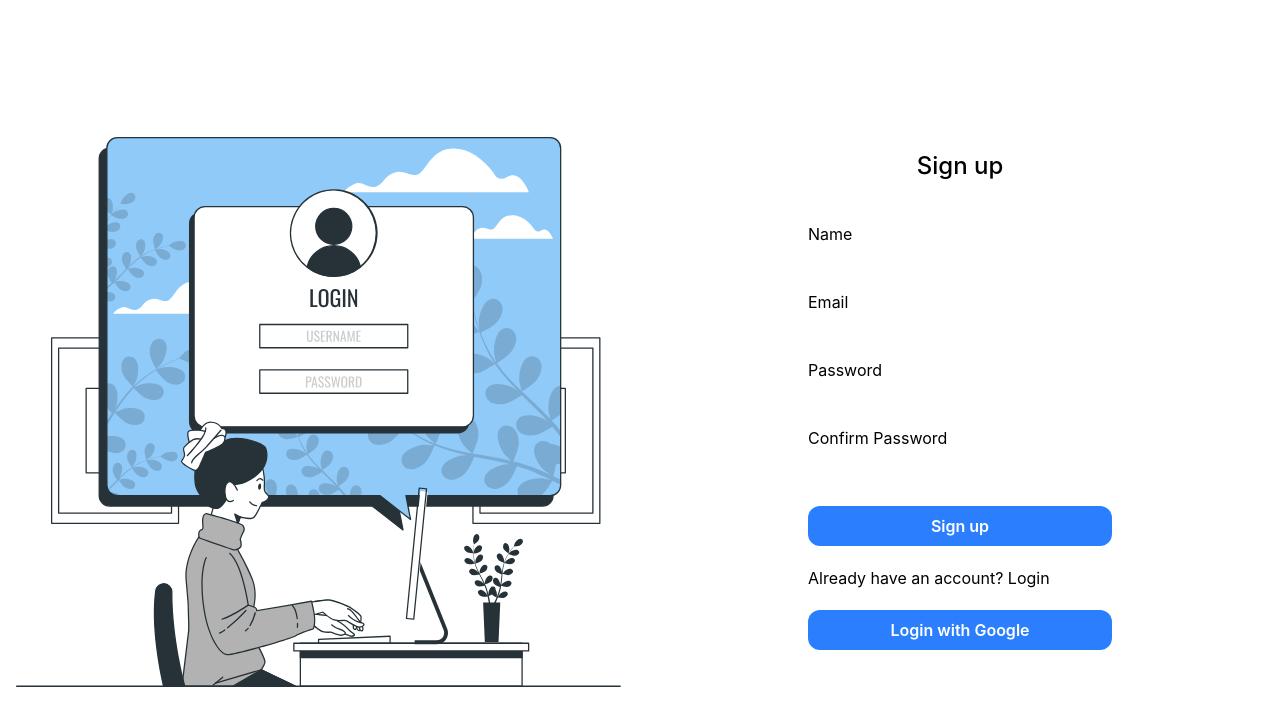
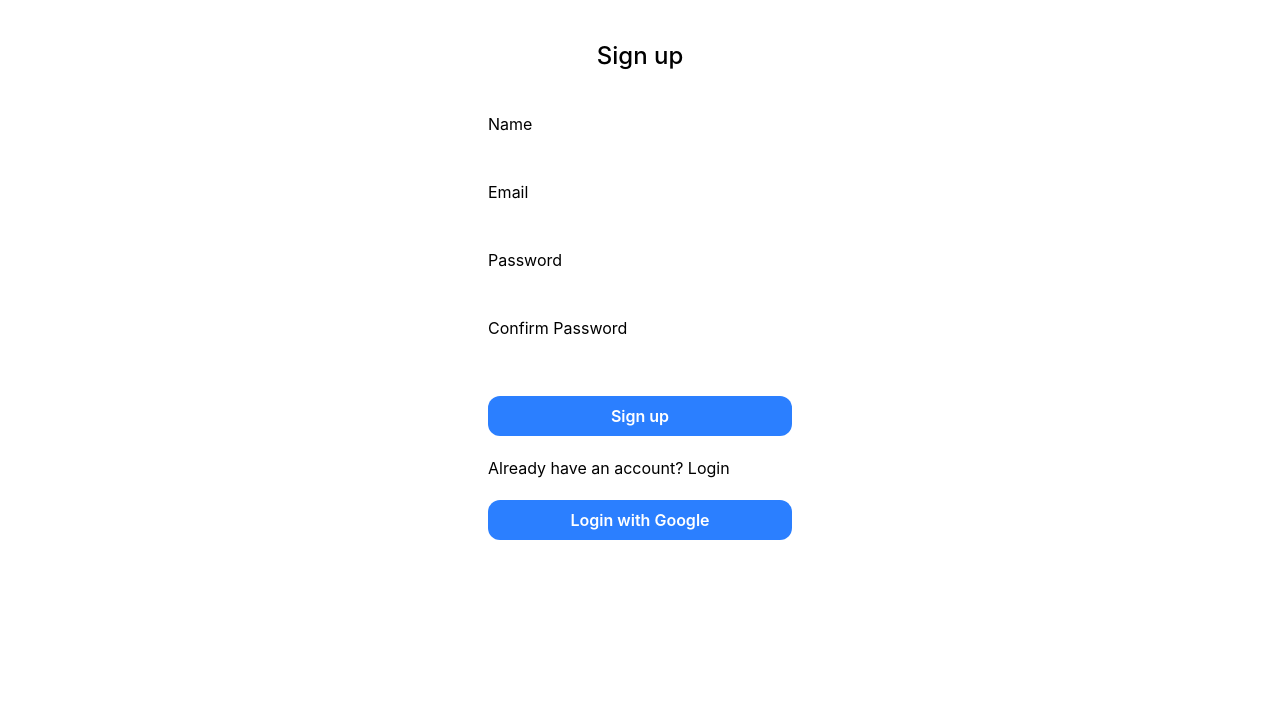
Before and after one commit to MdAshiqurRahman98/task-manager-client, a React (Vite) app: page /signup in a window 1280 px wide. Shown: the top 726 px of the page. Built offline with nearby package versions, Linux system fonts and the light colour scheme.

Commit message:
Signup and Login updated

```diff
--- a/src/pages/Login.jsx
+++ b/src/pages/Login.jsx
@@ -1,6 +1,5 @@
 import { useForm } from 'react-hook-form';
 import { useNavigate } from 'react-router';
-import loginImage from '../assets/images/login.svg';
 
 const Login = () => {
     const { register, handleSubmit } = useForm();
@@ -17,11 +16,7 @@ const Login = () => {
     };
 
     return (
-        <div className="flex max-w-7xl h-screen items-center mx-auto">
-            <div className="w-1/2">
-                <img src={loginImage} className="h-full w-full" alt="" />
-            </div>
-            <div className="w-1/2 grid place-items-center">
+        <div className="grid place-items-center">
             <div className="bg-primary/5 w-full max-w-sm rounded-lg grid place-items-center p-10">
                 <h1 className="mb-10 font-medium text-2xl">Login</h1>
                 <form className="space-y-3 w-full" onSubmit={handleSubmit(onSubmit)}>
@@ -69,7 +64,6 @@ const Login = () => {
                 </form>
             </div>
         </div>
-        </div>
     );
 };
 
--- a/src/pages/Signup.jsx
+++ b/src/pages/Signup.jsx
@@ -1,5 +1,4 @@
 import { useEffect, useState } from 'react';
-import loginImage from '../assets/images/login.svg';
 import { useForm, useWatch } from 'react-hook-form';
 import { useNavigate } from 'react-router';
 
@@ -18,6 +17,7 @@ const Signup = () => {
             confirmPassword !== '' &&
             password === confirmPassword
         ) {
+            // eslint-disable-next-line react-hooks/set-state-in-effect
             setDisabled(false);
         } else {
             setDisabled(true);
@@ -34,11 +34,7 @@ const Signup = () => {
     };
 
     return (
-        <div className="flex max-w-7xl mx-auto h-screen items-center">
-            <div className="w-1/2">
-                <img src={loginImage} className="h-full w-full" alt="" />
-            </div>
-            <div className="w-1/2  grid place-items-center">
+        <div className="grid place-items-center">
             <div className="bg-primary/5 w-full max-w-sm rounded-lg grid place-items-center p-10">
                 <h1 className="mb-10 font-medium text-2xl">Sign up</h1>
                 <form className="space-y-5 w-full" onSubmit={handleSubmit(onSubmit)}>
@@ -108,7 +104,6 @@ const Signup = () => {
                 </form>
             </div>
         </div>
-        </div>
     );
 };
 
```
Lines whose indentation alone changed are shown as unchanged.
